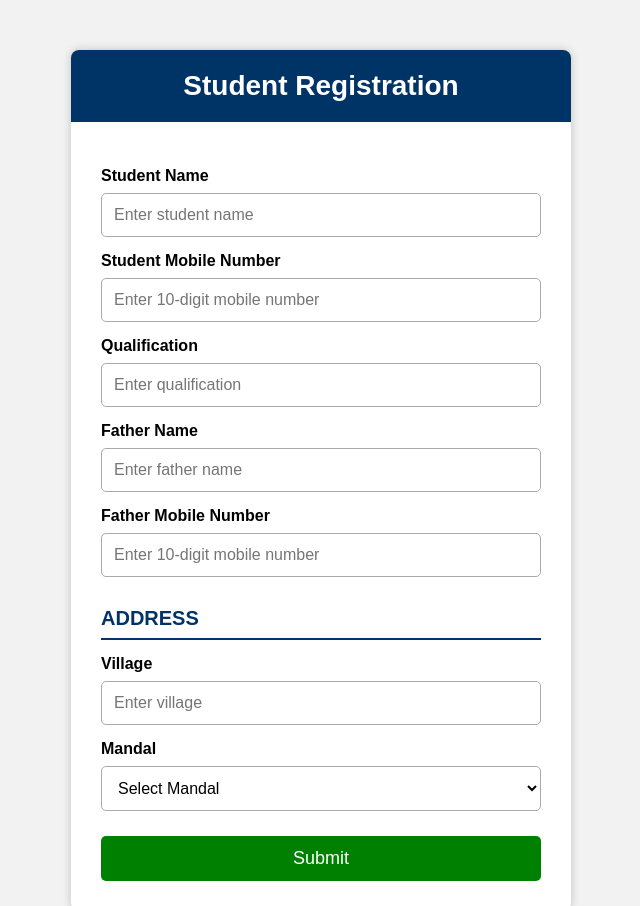
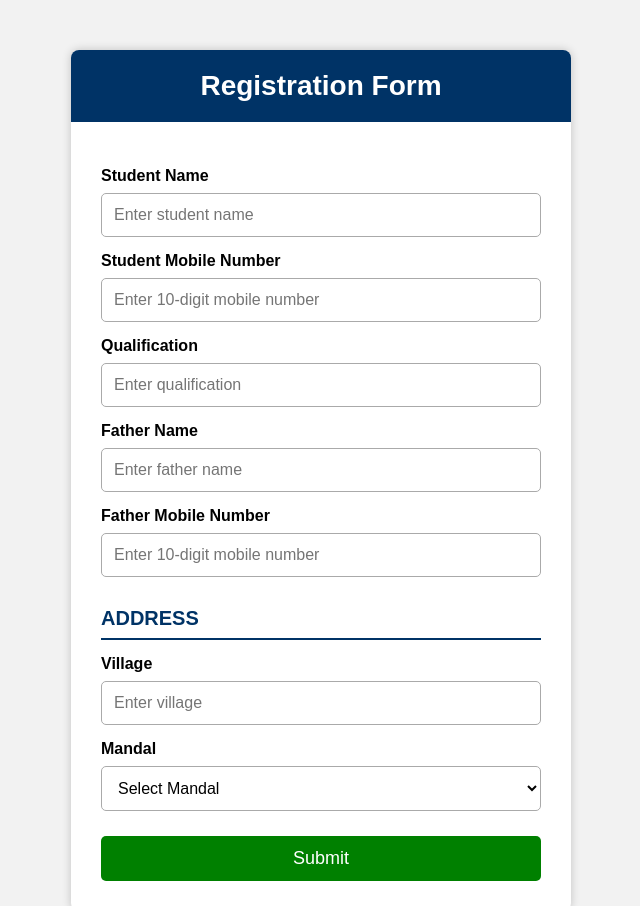
Before and after one commit to boyakalyani297-bit/Student-Registration, a plain HTML site: page index.html in a window 1280 px wide. Shown: the top 906 px of the page, without its empty margins (319-959 px from the left). Drawn offline with Linux system fonts and the light colour scheme.

Commit message:
Update index.html

```diff
--- a/index.html
+++ b/index.html
@@ -13,7 +13,7 @@
 
 <div class="container">
 
-    <h1>Student Registration</h1>
+    <h1>Registration Form</h1>
 
     <form id="registrationForm">
 
```
